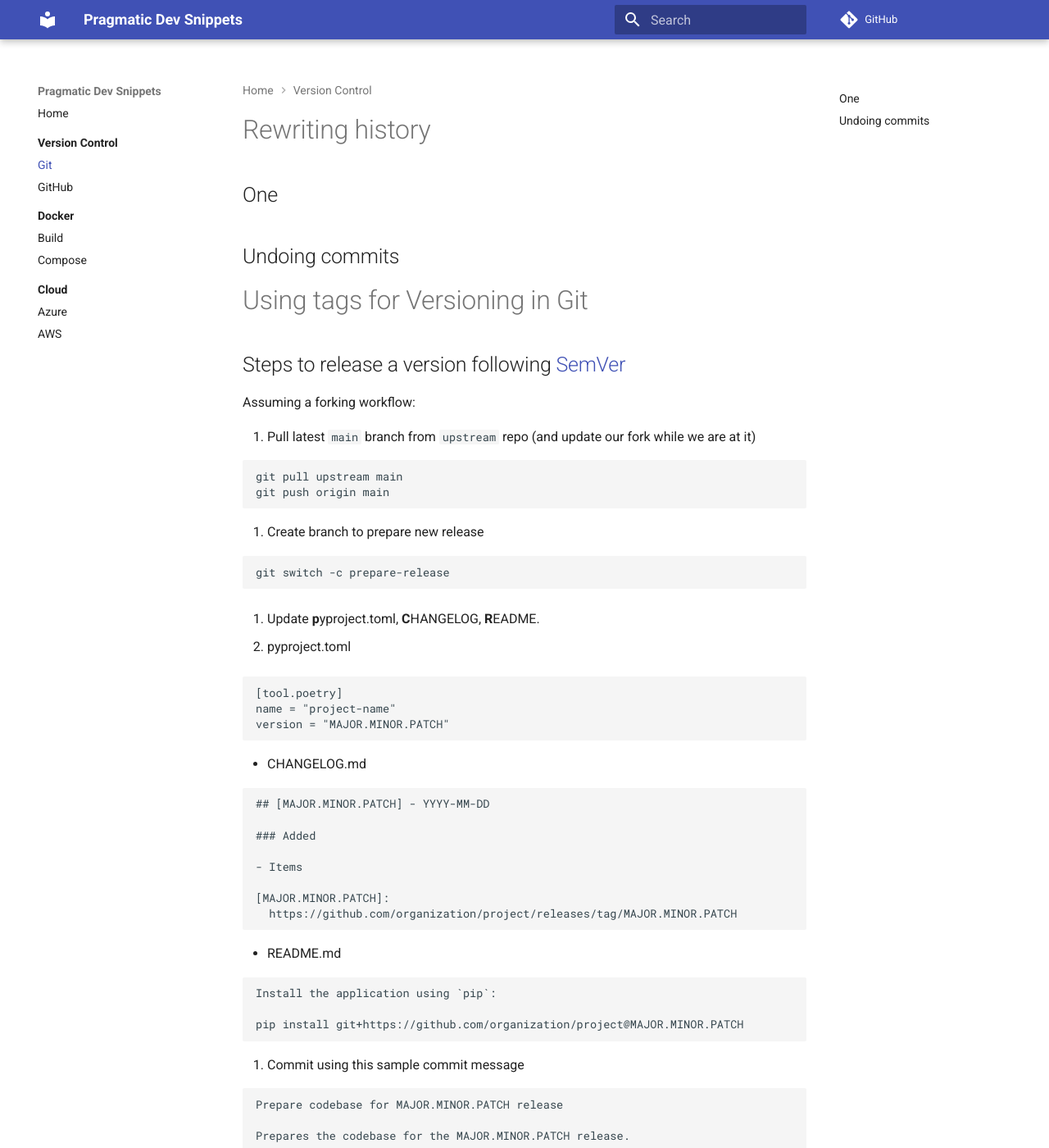
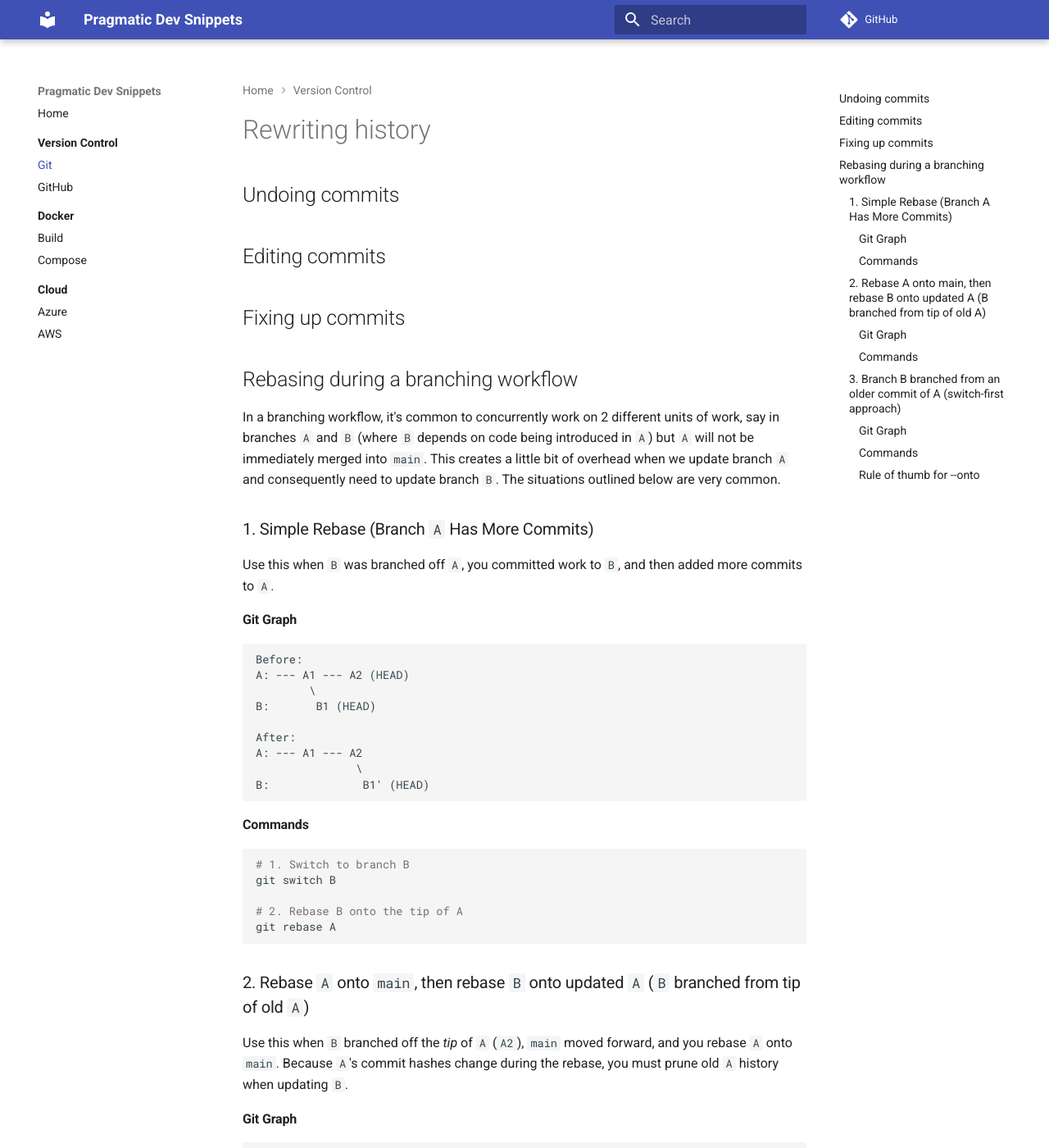
Before and after one commit to lalver1/coding-notes, an MkDocs documentation site: the page built from docs/version-control/git.md, in a window 1280 px wide and 1400 px high. Shown: the whole window at 82% size. Built offline with MkDocs 1.6.1 and Material for MkDocs 9.7.7, drawn with Linux system fonts in a browser that asks for light colours; comment, search, counter and statistics services are not loaded; some of the changed text lies outside the part shown.

Commit message:
Add Git branching workflow notes

````diff
--- a/docs/version-control/git.md
+++ b/docs/version-control/git.md
@@ -1,89 +1,135 @@
 # Rewriting history
-
-## One
 
 ## Undoing commits
 
-# Using tags for Versioning in Git
+## Editing commits
 
-## Steps to release a version following [SemVer](https://semver.org/)
+## Fixing up commits
 
-Assuming a forking workflow:
+## Rebasing during a branching workflow
 
-1. Pull latest `main` branch from `upstream` repo (and update our fork while we are at it)
+In a branching workflow, it's common to concurrently work on 2 different units of work, say in branches `A` and `B` (where `B` depends on code being introduced in `A`) but `A` will not be immediately merged into `main`. This creates a little bit of overhead when we update branch `A` and consequently need to update branch `B`. The situations outlined below are very common.
 
-```
-git pull upstream main
-git push origin main
-```
+### 1. Simple Rebase (Branch `A` Has More Commits)
 
-2. Create branch to prepare new release
+Use this when `B` was branched off `A`, you committed work to `B`, and then added more commits to `A`.
 
-```
-git switch -c prepare-release
-```
+#### Git Graph
 
-3. Update **p**yproject.toml, **C**HANGELOG, **R**EADME.
+```text
+Before:
+A: --- A1 --- A2 (HEAD)
+        \
+B:       B1 (HEAD)
 
-- pyproject.toml
-
-```
-[tool.poetry]
-name = "project-name"
-version = "MAJOR.MINOR.PATCH"
-```
-
-- CHANGELOG.md
-
-```
-## [MAJOR.MINOR.PATCH] - YYYY-MM-DD
-
-### Added
-
-- Items
-
-[MAJOR.MINOR.PATCH]:
-  https://github.com/organization/project/releases/tag/MAJOR.MINOR.PATCH
-```
-
-- README.md
-
-```
-Install the application using `pip`:
-
-pip install git+https://github.com/organization/project@MAJOR.MINOR.PATCH
+After:
+A: --- A1 --- A2
+               \
+B:              B1' (HEAD)
 
 ```
 
-4. Commit using this sample commit message
+#### Commands
+
+```bash
+# 1. Switch to branch B
+git switch B
+
+# 2. Rebase B onto the tip of A
+git rebase A
+```
+
+### 2. Rebase `A` onto `main`, then rebase `B` onto updated `A` (`B` branched from tip of old `A`)
+
+Use this when `B` branched off the _tip_ of `A` (`A2`), `main` moved forward, and you rebase `A` onto `main`. Because `A`'s commit hashes change during the rebase, you must prune old `A` history when updating `B`.
+
+#### Git Graph
+
+```text
+1. Initial State:
+main: --- M1 --- M2 (latest)
+           \
+A:          A1 --- A2
+                     \
+B:                    B1
+
+2. After rebasing A onto main (git switch A && git rebase main):
+main: --- M1 --- M2 --- A1' --- A2' (A)
+           \
+(old A):    A1 --- A2
+                     \
+B:                    B1 (B)
+
+3. Final State after rebasing B onto new A:
+main: --- M1 --- M2 --- A1' --- A2' (A)
+                                   \
+B:                                  B1' (B)
 
 ```
-Prepare codebase for MAJOR.MINOR.PATCH release
 
-Prepares the codebase for the MAJOR.MINOR.PATCH release.
+#### Commands
+
+```bash
+# Step 1: Rebase A onto the updated main branch
+git switch A
+git rebase main
+
+# Step 2: Rebase B onto the new A
+git switch B
+
+# Option A: Using the commit hash of old A2 directly (available in git graph since it is still "part of branch B")
+git rebase --onto A <commit-hash-of-old-A2>
+
+# Option B: Using reflog (if run immediately after step 1, A@{1} is old A2)
+git rebase --onto A A@{1}
 ```
 
-5. Create PR with a required reviewer
+### 3. Branch `B` branched from an older commit of `A` (`switch`-first approach)
+
+Use this when `B` branched off an intermediate commit `A1` (which was the tip at that time), you later added `A2` to branch `A`, and then rebased `A` onto `main`.
+
+#### Git Graph
+
+```text
+1. Initial State:
+main: --- M1 --- M2 (latest)
+           \
+A:          A1 --- A2
+             \
+B:            B1
+
+2. After rebasing A onto main (git switch A && git rebase main):
+main: --- M1 --- M2 --- A1' --- A2' (A)
+           \
+(old A):    A1 --- A2
+             \
+B:            B1 (B)
+
+3. Final State after rebasing B onto new A:
+main: --- M1 --- M2 --- A1' --- A2' (A)
+                                   \
+B:                                  B1' (B)
 
 ```
-gh pr create --fill -a @me -r reviewer'sgithubaccount
+
+#### Commands
+
+```bash
+# Step 1: Rebase A onto main
+git switch A
+git rebase main
+
+# Step 2: Switch to branch B
+git switch B
+
+# Step 3: Find the commit hash of old A1 (the commit right before B's first commit)
+git log --oneline
+
+# Step 4: Replay only B's unique commits onto the tip of updated A
+# Syntax: git rebase --onto <new-parent> <cut-off-point>
+git rebase --onto A <commit-hash-of-old-A1>
 ```
 
-6. After PR is approved, update `main` branch (and update our fork while we are at it)
+#### Rule of thumb for `--onto`
 
-```
-git pull upstream main
-git push origin main
-```
-
-7. Create the current version's tag
-
-```
-git tag -am MAJOR.MINOR.PATCH "MAJOR.MINOR.PATCH"
-```
-
-8. Push tags upstream
-
-```
-git push upstream --tags
-```
+When rewriting upstream history, `git rebase --onto <destination> <last-commit-to-discard>` lets you extract commits without dragging along obsolete base commits.
````
